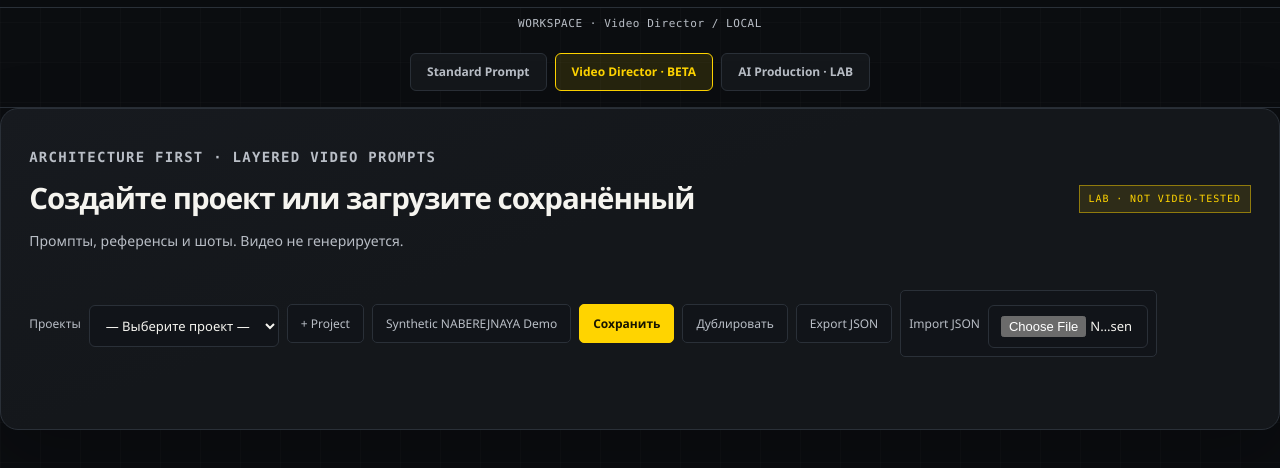
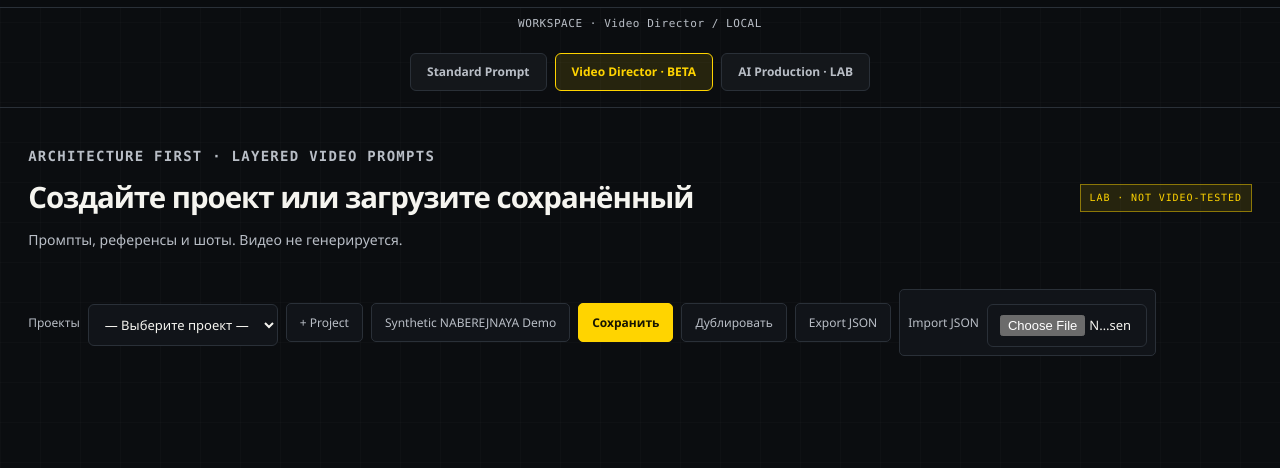
Before and after one commit to lutiy-dev/ARCHVIZ-Prompt-Dictionary-Builder, a plain HTML site: page index.html in a window 1280 px wide. Both pictures are taken after a click on the button "Video Director · BETA". Shown: the part 58-526 px from the top of the page. Drawn offline with Linux system fonts and the light colour scheme.

Commit message:
style(ui): align Video and Production outer page shells with Standard

```diff
--- a/src/design-system.css
+++ b/src/design-system.css
@@ -123,3 +123,6 @@
  .shell .section-head{padding:var(--ds-space-4)}
  .shell .section-body{padding:var(--ds-space-4)}
 }
+
+/* Mode roots are page shells, not giant cards. Standard already uses an open shell. */
+.vd-root,.production-root{background:transparent;border:0;border-radius:0;box-shadow:none;overflow:visible}
```
